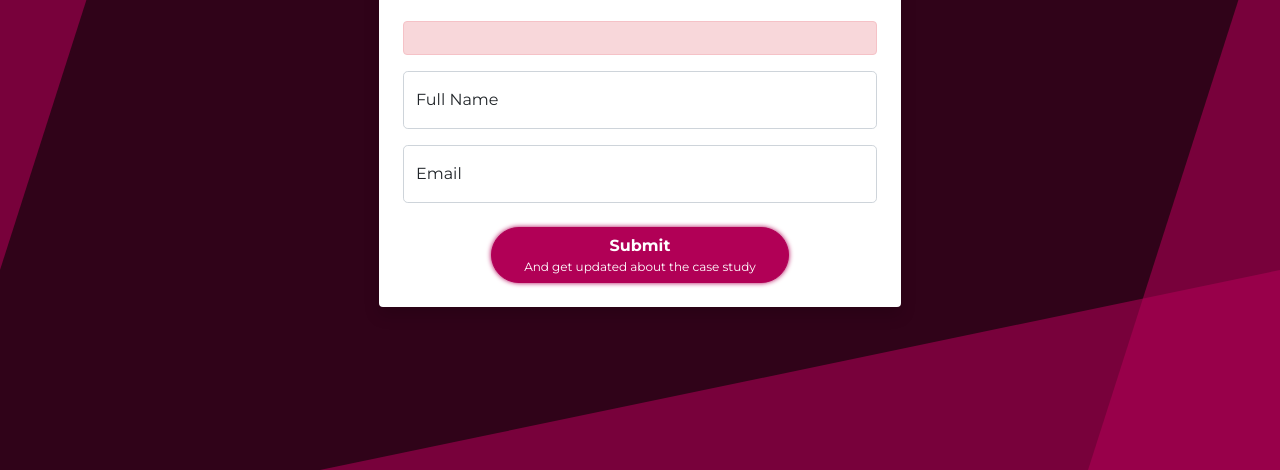
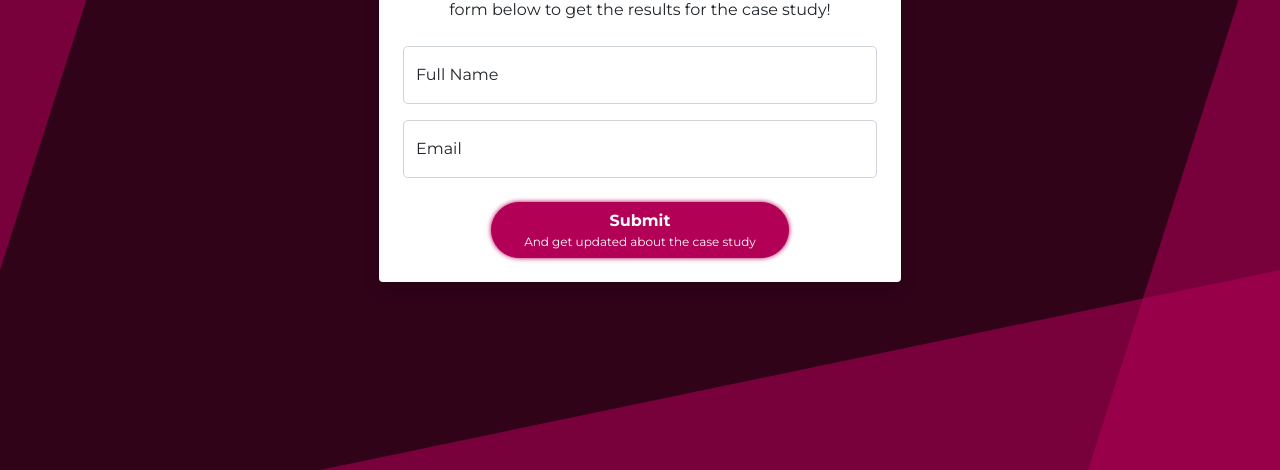
Before and after one commit to dylate/alpha-website, a website: page _site/coming_soon.html in a window 1280 px wide. Shown: the part 330-800 px from the top of the page. Drawn offline with nearby package versions, Linux system fonts and the light colour scheme.

Commit message:
default alert view to hidden

```diff
--- a/_site/coming_soon.html
+++ b/_site/coming_soon.html
@@ -32,7 +32,7 @@
                         <h6>You don't want to miss this</h6>
                         <h1 class="text-pink mb-3">Coming Soon</h1>
                         <p class="mb-4">The page you are looking for will be here soon. Fill out the form below to get the results for the case study!</p>
-                        <div id="userFormAlert" class="alert alert-danger mb-3" role="alert"></div>
+                        <div id="userFormAlert" class="alert alert-danger mb-3" role="alert" style="display:none"></div>
                         <form id="userForm" action="/users" method="POST">
                             <div class="form-group form-floating mb-3">
                                 <input type="text" class="form-control form-control-lg" name="name" id="nameField" placeholder="John Doe">
```
